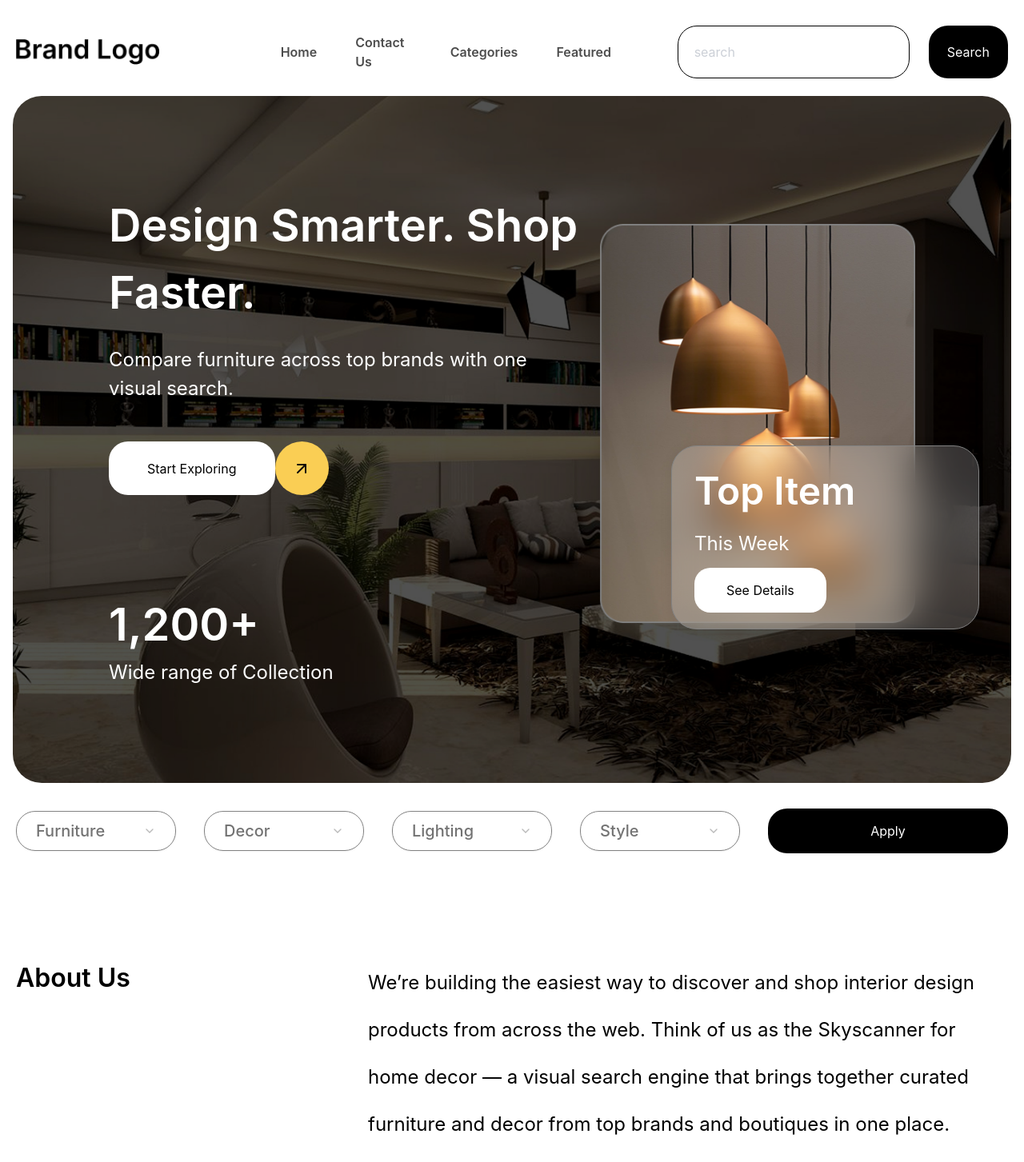
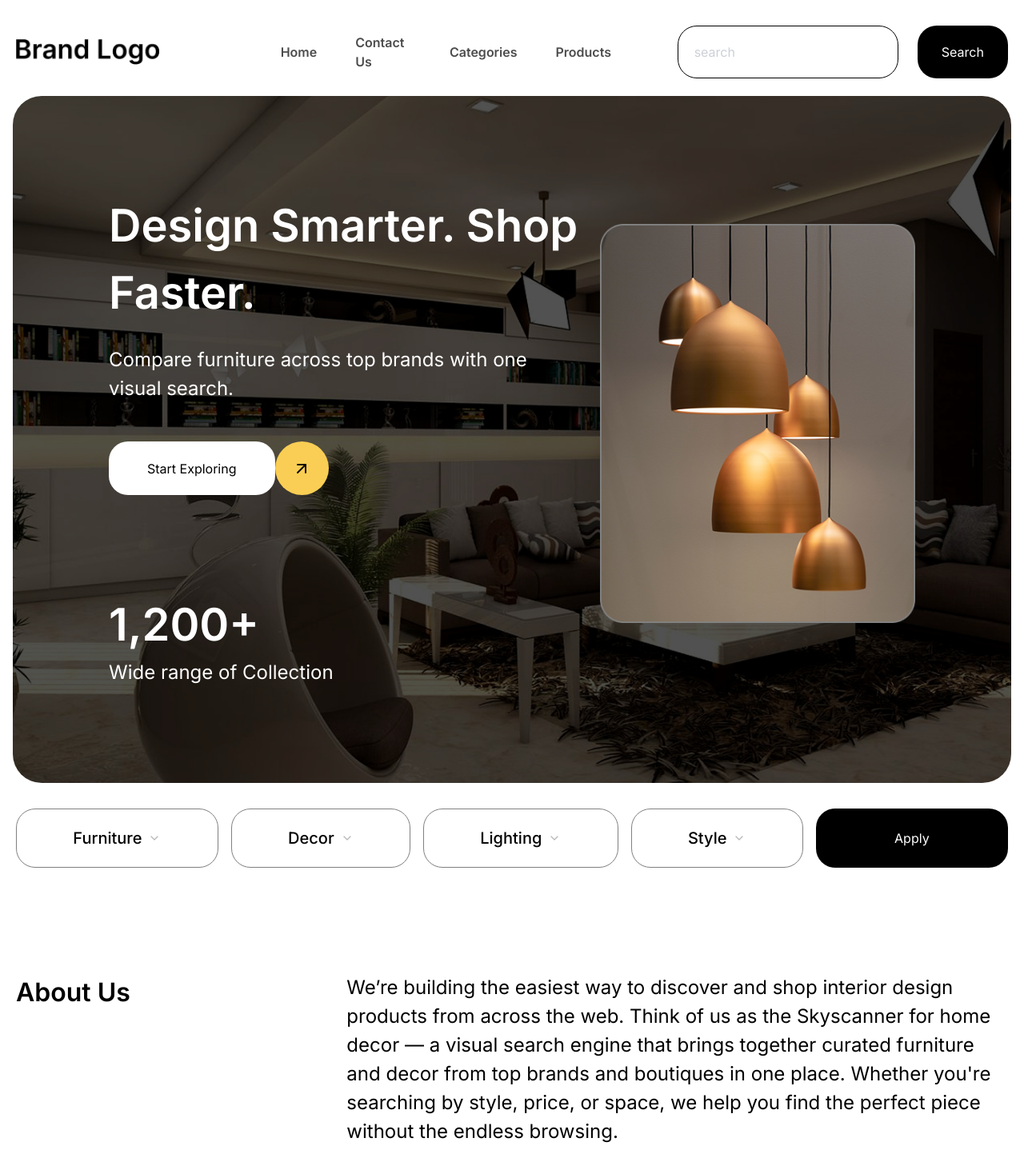
Before and after one commit to sultan93291/phoebedodds, a React (Vite) app: page / in a window 1280 px wide. Shown: the top 1453 px of the page at 80% size. Built offline with nearby package versions, Linux system fonts and the light colour scheme.

Commit message:
some issue fixed

```diff
--- a/src/Components/Home/About.tsx
+++ b/src/Components/Home/About.tsx
@@ -4,15 +4,15 @@ const About = () => {
   return (
     <section>
       <Container className="xl:py-[100px] py-12 border-b border-[#B1B1B1] 2xl:px-0 px-5">
-        <div className="flex flex-col md:flex-row gap-10">
+        <div className="flex flex-col md:flex-row justify-between gap-10">
           <h3
-            className="font-inter xl:text-[32px] lg:text-[25px] text-[20px] font-semibold text-[#000] w-full md:w-1/3"
+            className="font-inter xl:text-[32px] lg:text-[25px] text-[20px] font-semibold text-[#000] "
             data-aos="fade-right"
           >
             About Us
           </h3>
           <div className="md:w-2/3" data-aos="fade-left">
-            <p className="font-inter xl:text-[24px] lg:text-[20px] text-[16px] font-normal text-[#000] xl:leading-[59px]">
+            <p className="font-inter xl:text-[24px] lg:text-[20px] text-[16px] font-normal text-[#000] ">
               We’re building the easiest way to discover and shop interior
               design products from across the web. Think of us as the Skyscanner
               for home decor — a visual search engine that brings together
--- a/src/Components/Home/Banner.tsx
+++ b/src/Components/Home/Banner.tsx
@@ -61,7 +61,7 @@ const Banner = () => {
                 />
               </figure>
 
-              <div
+              {/* <div
                 className="rounded-[32px] border border-[#828282] bg-white/20 shadow-[0_2px_16px_rgba(0,0,0,0.08)] backdrop-blur-[25px] absolute top-1/2 left-1/2 -translate-x-1/2 -translate-y-1/2 xl:top-auto xl:left-auto xl:translate-x-0 xl:translate-y-0 xl:bottom-18 xl:-right-20 py-5 px-7 lg:w-[385px] w-[250px]"
                 data-aos="flip-up"
                 data-aos-delay="300"
@@ -75,7 +75,7 @@ const Banner = () => {
                 <button className="rounded-[20px] bg-[#FFF] text-black outline-0 text-[14px] lg:text-[16px] font-inter cursor-pointer py-3 px-6 lg:py-4 lg:px-10">
                   See Details
                 </button>
-              </div>
+              </div> */}
             </div>
           </div>
         </div>
--- a/src/Components/Home/Feature.tsx
+++ b/src/Components/Home/Feature.tsx
@@ -29,7 +29,7 @@ const Feature = () => {
           className="font-inter xl:text-[32px] lg:text-[28px] text-[24px] font-normal text-center text-[#000] w-full"
           data-aos="fade-up"
         >
-          Featured Products
+          Products
         </h3>
         <h1
           className="xl:text-[86px] lg:text-[56px] text-[30px] font-semibold leading-normal font-inter text-[#000] text-center"
@@ -46,7 +46,7 @@ const Feature = () => {
           Compare quality finds without the extra tabs.
         </p>
 
-        <div
+        {/* <div
           className="flex justify-center"
           data-aos="fade-up"
           data-aos-delay="300"
@@ -74,7 +74,6 @@ const Feature = () => {
             </TabList>
 
             <div className="xl:mt-[120px] mt-[50px]">
-              {/* TabPanel 1 */}
               <TabPanel>
                 <div className="grid grid-cols-1 sm:grid-cols-2 md:grid-cols-3 xl:grid-cols-3 gap-x-6 gap-y-20 cursor-pointer">
                   {products.map((product, index) => (
@@ -119,7 +118,6 @@ const Feature = () => {
                 </div>
               </TabPanel>
 
-              {/* TabPanel 2 */}
               <TabPanel>
                 <div className="grid grid-cols-1 sm:grid-cols-2 md:grid-cols-3 xl:grid-cols-3 gap-x-6 gap-y-20 cursor-pointer">
                   {products.map((product, index) => (
@@ -165,8 +163,48 @@ const Feature = () => {
               </TabPanel>
             </div>
           </Tabs>
+        </div> */}
+        <div className="grid grid-cols-1 sm:grid-cols-2 md:grid-cols-3 xl:grid-cols-3 gap-x-6 gap-y-20 cursor-pointer">
+          {products.map((product, index) => (
+            <div
+              key={product.id}
+              data-aos="fade-up"
+              data-aos-delay={index * 100}
+            >
+              <img
+                src={product.image}
+                alt={product.name}
+                className="w-full h-auto rounded"
+              />
+
+              <div className="flex justify-between pt-6 pb-2 items-center">
+                <h3 className="font-inter text-[24px] font-medium text-[#000]">
+                  {product.name}
+                </h3>
+                <h4 className="font-inter xl:text-[32px] text-[25px] font-medium text-[#000]">
+                  ${product.price}
+                </h4>
+              </div>
+
+              {/* <div className="flex items-center gap-x-1 pb-4">
+                <h5 className="font-inter text-[16px] font-normal text-[#000]">
+                  {product.rating}
+                </h5>
+                <div className="flex text-yellow-400 text-[16px] gap-x-1">
+                  <FaStar />
+                  <FaStar />
+                  <FaStar />
+                  <FaStar />
+                  <FaStarHalfAlt />
+                </div>
+              </div> */}
+
+              <p className="font-inter text-[16px] text-[#0E55B2] underline cursor-pointer">
+                {product.link}
+              </p>
+            </div>
+          ))}
         </div>
-
         <div
           className="flex items-center justify-center mt-20 gap-4"
           data-aos="fade-up"
--- a/src/Components/Home/SelecetionArea.tsx
+++ b/src/Components/Home/SelecetionArea.tsx
@@ -12,16 +12,24 @@ const SelectionArea = () => {
     <section className="xl:mb-8 2xl:px-0 px-5">
       <Container>
         <div
-          className="flex flex-wrap gap-4 xl:justify-between justify-center items-center just"
+          className="flex flex-wrap gap-4 xl:justify-between justify-center items-center"
           data-aos="fade-up"
         >
-          <CustomSelect options={options} placeholder="Furniture" />
-          <CustomSelect options={options} placeholder="Decor" />
-          <CustomSelect options={options} placeholder="Lighting" />
-          <CustomSelect options={options} placeholder="Style" />
+          <div className="flex-grow min-w-[200px]">
+            <CustomSelect options={options} placeholder="Furniture" />
+          </div>
+          <div className="flex-grow min-w-[200px]">
+            <CustomSelect options={options} placeholder="Decor" />
+          </div>
+          <div className="flex-grow min-w-[200px]">
+            <CustomSelect options={options} placeholder="Lighting" />
+          </div>
+          <div className="flex-grow min-w-[200px]">
+            <CustomSelect options={options} placeholder="Style" />
+          </div>
           <button
-            className="rounded-[24px] bg-[#000] text-white outline-0 text-[16px] font-inter cursor-pointer py-4 px-10 w-[300px]
-          hover:bg-[#1a1a1a] transition-all duration-300"
+            className="rounded-[24px] bg-[#000] text-white outline-0 text-[16px] font-inter cursor-pointer py-[16px] md:py-[25px] px-10 flex-grow min-w-[200px]
+    hover:bg-[#1a1a1a] transition-all duration-300"
           >
             Apply
           </button>
--- a/src/Components/Reusable/CustomSelect.tsx
+++ b/src/Components/Reusable/CustomSelect.tsx
@@ -24,21 +24,21 @@ const CustomSelect: React.FC<CustomSelectProps> = ({
   placeholder = "Select",
   onChange,
   value,
-  className = "xl:w-[200px] w-[150px]",
+  className = "w-full py-[26px] md:py-[36px] flex justify-center cursor-pointer ",
 }) => {
   return (
     <Select onValueChange={onChange} value={value}>
       <SelectTrigger
-        className={`border border-[#828282] rounded-[24px] p-6 xl:text-[20px] text-[18px] font-inter text-black font-medium ${className}`}
+        className={`border border-[#828282] rounded-[24px]  xl:text-[20px] text-[18px] font-inter !text-black !opacity-100 font-medium ${className} `}
       >
         <SelectValue placeholder={placeholder} />
       </SelectTrigger>
       <SelectContent>
-        {options.map(option => (
+        {options.map((option) => (
           <SelectItem
             key={option.value}
             value={option.value}
-            className="text-[20px] font-inter text-black font-medium cursor-pointer"
+            className="text-[20px] font-inter !text-black font-medium cursor-pointer"
           >
             {option.label}
           </SelectItem>
--- a/src/Components/Shared/Container.tsx
+++ b/src/Components/Shared/Container.tsx
@@ -7,7 +7,7 @@ interface Containerprops {
 
 const Container: React.FC<Containerprops> = ({ children, className }) => {
   return (
-    <div className={`max-w-[1520px] mx-auto ${className || ""}`}>
+    <div className={`max-w-[1680px] mx-auto ${className || ""}`}>
       {children}
     </div>
   );
--- a/src/Components/Shared/Footer.tsx
+++ b/src/Components/Shared/Footer.tsx
@@ -7,7 +7,7 @@ import { Link } from "react-router-dom";
 
 const Footer = () => {
   return (
-    <footer className="py-[60px] md:py-[100px] bg-[#000] px-5">
+    <footer id="contact" className="py-[60px] md:py-[100px] bg-[#000] px-5">
       <Container>
         <figure className="mb-12 md:mb-16 flex justify-start">
           <img src={Footerlogo} alt="Footerlogo" />
--- a/src/Components/Shared/Navbar.tsx
+++ b/src/Components/Shared/Navbar.tsx
@@ -12,9 +12,9 @@ interface NavItem {
 const Navbar = () => {
   const navItems: NavItem[] = [
     { label: "Home", path: "/" },
-    { label: "Contact Us", path: "/contact-us" },
+    { label: "Contact Us", path: "#contact" },
     { label: "Categories", path: "/category" },
-    { label: "Featured", path: "/product" },
+    { label: "Products", path: "/product" },
   ];
 
   // const [isScrolled, setIsScrolled] = useState<boolean>(false);
@@ -22,11 +22,11 @@ const Navbar = () => {
   const [menuOpen, setMenuOpen] = useState<boolean>(false);
   useEffect(() => {
     const handlescroll = () => {
-      setIsScrolled(window.scrollY > 50)
+      setIsScrolled(window.scrollY > 50);
     };
     window.addEventListener("scroll", handlescroll);
-    return() => window.removeEventListener("scroll",handlescroll)
-  },[])
+    return () => window.removeEventListener("scroll", handlescroll);
+  }, []);
 
   useEffect(() => {
     const handleScroll = () => {
@@ -58,7 +58,22 @@ const Navbar = () => {
                 key={label}
                 className="font-inter text-[16px] font-semibold text-[#000] cursor-pointer w-fit h-fit transition-all duration-300 opacity-70 hover:opacity-100 hover:scale-[1.05] hover:text-[#1a1a1a]"
               >
-                <Link to={path}>{label}</Link>
+                {path.startsWith("#") ? (
+                  <button
+                    onClick={() => {
+                      const el = document.querySelector(path);
+                      if (el) el.scrollIntoView({ behavior: "smooth" });
+                      setMenuOpen(false);
+                    }}
+                    className="w-full text-left cursor-pointer"
+                  >
+                    {label}
+                  </button>
+                ) : (
+                  <Link to={path} onClick={() => setMenuOpen(false)}>
+                    {label}
+                  </Link>
+                )}
               </li>
             ))}
           </ul>
@@ -95,7 +110,7 @@ const Navbar = () => {
           className={`xl:hidden fixed top-0 left-0 h-full w-[250px] bg-gray-400 z-50 transform transition-transform duration-700 ease-in-out ${
             menuOpen ? "translate-x-0" : "-translate-x-full"
           }`}
-          onClick={e => e.stopPropagation()} // Prevent clicks inside sidebar from closing it
+          onClick={(e) => e.stopPropagation()} // Prevent clicks inside sidebar from closing it
         >
           <div className="flex justify-between items-center px-5 pt-6 cursor-pointer">
             <img src={Logo} alt="Logo" className="h-10" />
@@ -103,11 +118,24 @@ const Navbar = () => {
 
           <ul className="flex flex-col gap-6 mt-10 px-6">
             {navItems.map(({ label, path }) => (
-              <Link key={label} to={path} onClick={() => setMenuOpen(false)}>
-                <li className="text-[18px] font-inter text-white hover:text-black cursor-pointer">
-                  {label}
-                </li>
-              </Link>
+              <li className="text-[18px] font-inter text-white hover:text-black cursor-pointer">
+                {path.startsWith("#") ? (
+                  <button
+                    onClick={() => {
+                      const el = document.querySelector(path);
+                      if (el) el.scrollIntoView({ behavior: "smooth" });
+                      setMenuOpen(false);
+                    }}
+                    className="w-full text-left cursor-pointer"
+                  >
+                    {label}
+                  </button>
+                ) : (
+                  <Link to={path} onClick={() => setMenuOpen(false)}>
+                    {label}
+                  </Link>
+                )}
+              </li>
             ))}
           </ul>
 
--- a/src/index.css
+++ b/src/index.css
@@ -1,7 +1,8 @@
+/* google fonts */
+@import url("https://fonts.googleapis.com/css2?family=Inter:ital,opsz,wght@0,14..32,100..900;1,14..32,100..900&display=swap");
+
 @import "tailwindcss";
 
-/* google fonts */
-@import url('https://fonts.googleapis.com/css2?family=Inter:ital,opsz,wght@0,14..32,100..900;1,14..32,100..900&display=swap');
 @import "tw-animate-css";
 
 @custom-variant dark (&:is(.dark *));
@@ -126,7 +127,6 @@
   }
 }
 
-
 @layer utilities {
   .animate-slide-in-left {
     animation: slideInLeft 0.4s ease-out forwards;
```
Also changed, not shown: src/Components/Home/Newslater.tsx (+9 -7 lines).
